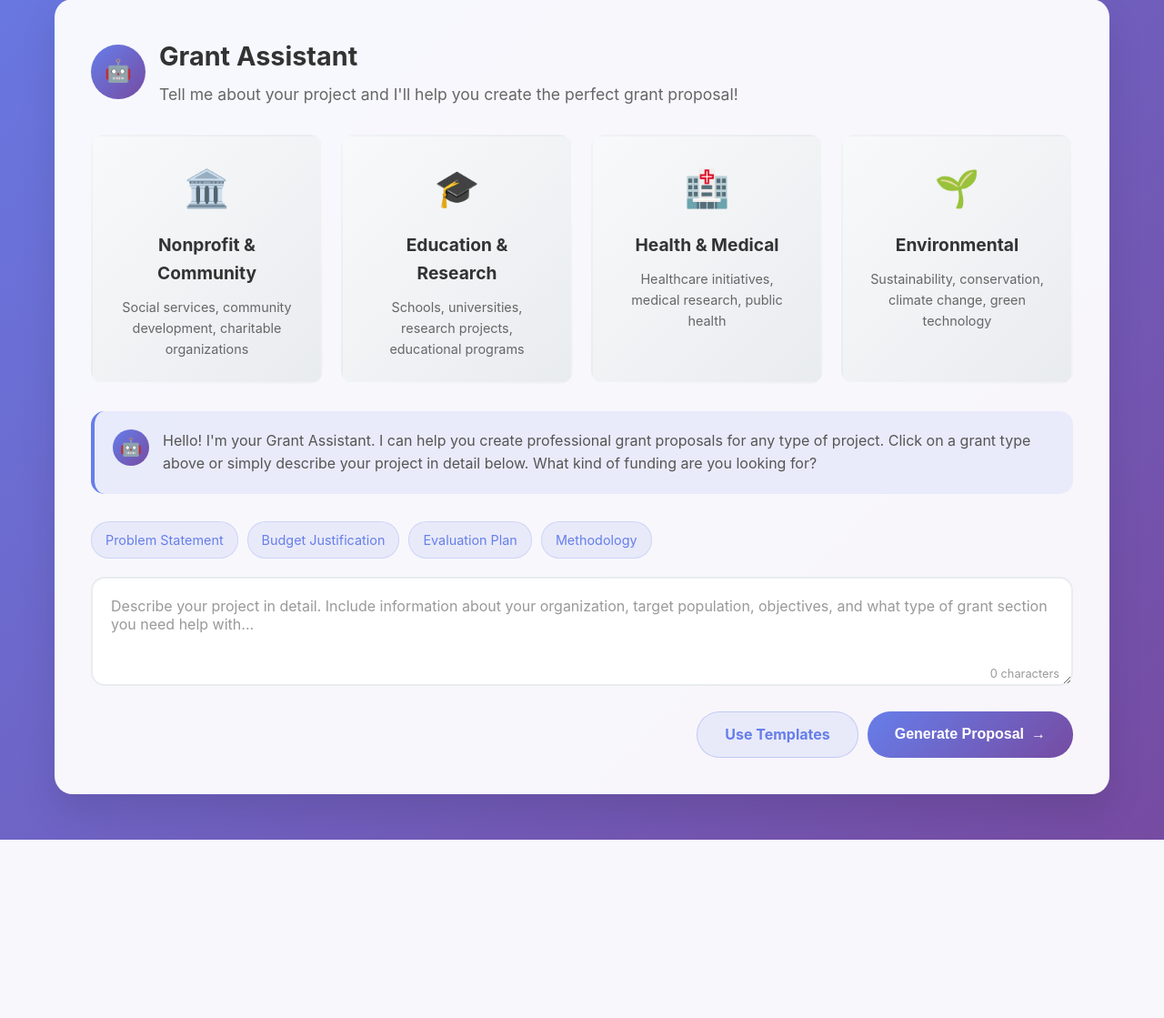
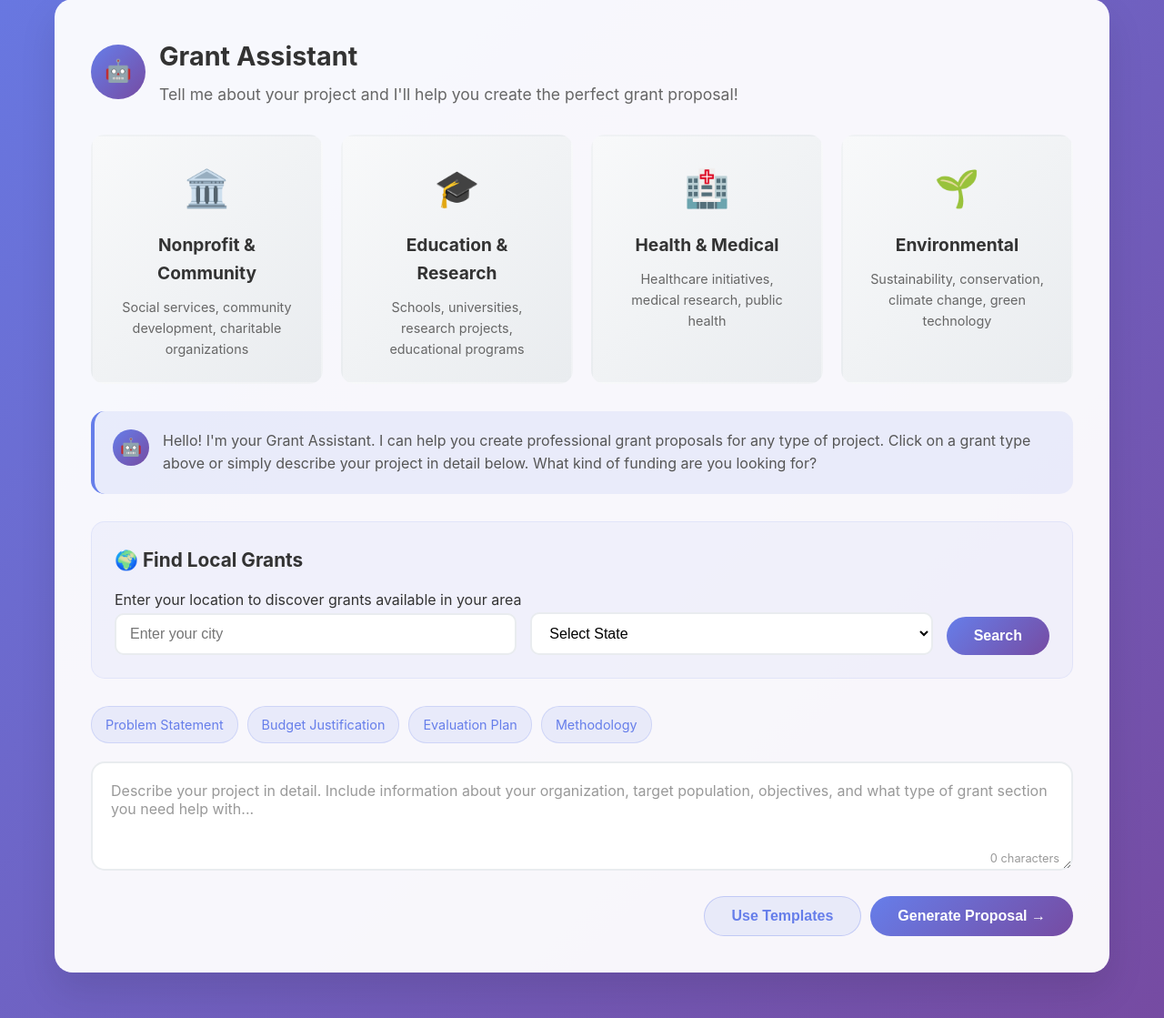
Before and after one commit to voycebutler18/GrantGenius-, a Flask app: page / in a window 1280 px wide. Shown: the part 360-1479 px from the top of the page at 91% size. Before the commit the page ends 1283 px from the top, so only its background shows below. Run offline with Flask 3, Linux system fonts and the light colour scheme.

Commit message:
Update index.html

```diff
--- a/templates/index.html
+++ b/templates/index.html
@@ -198,6 +198,127 @@
             line-height: 1.6;
         }
 
+        /* NEW: Location Section Styles */
+        .location-section {
+            background: rgba(102, 126, 234, 0.05);
+            border-radius: 15px;
+            padding: 25px;
+            margin-bottom: 30px;
+            border: 1px solid rgba(102, 126, 234, 0.1);
+        }
+
+        .location-section h3 {
+            color: #333;
+            margin-bottom: 15px;
+            font-size: 1.3rem;
+            display: flex;
+            align-items: center;
+            gap: 10px;
+        }
+
+        .location-form {
+            display: flex;
+            gap: 15px;
+            align-items: end;
+            flex-wrap: wrap;
+        }
+
+        .location-form input,
+        .location-form select {
+            flex: 1;
+            min-width: 150px;
+            padding: 12px 15px;
+            border: 2px solid #e9ecef;
+            border-radius: 10px;
+            font-size: 1rem;
+            transition: all 0.3s ease;
+            background: white;
+        }
+
+        .location-form input:focus,
+        .location-form select:focus {
+            outline: none;
+            border-color: #667eea;
+            box-shadow: 0 0 0 3px rgba(102, 126, 234, 0.1);
+        }
+
+        .location-form .btn {
+            flex-shrink: 0;
+        }
+
+        .grants-results {
+            background: white;
+            border-radius: 15px;
+            padding: 25px;
+            margin-bottom: 30px;
+            box-shadow: 0 5px 15px rgba(0, 0, 0, 0.1);
+            display: none;
+        }
+
+        .grants-results.active {
+            display: block;
+        }
+
+        .grants-results h3 {
+            color: #333;
+            margin-bottom: 20px;
+            font-size: 1.4rem;
+            display: flex;
+            align-items: center;
+            gap: 10px;
+        }
+
+        .grants-grid {
+            display: grid;
+            grid-template-columns: repeat(auto-fit, minmax(300px, 1fr));
+            gap: 20px;
+        }
+
+        .grant-card {
+            background: #f8f9fa;
+            border-radius: 12px;
+            padding: 20px;
+            border-left: 4px solid #667eea;
+            transition: all 0.3s ease;
+            cursor: pointer;
+        }
+
+        .grant-card:hover {
+            transform: translateY(-3px);
+            box-shadow: 0 5px 15px rgba(0, 0, 0, 0.1);
+        }
+
+        .grant-card h4 {
+            color: #333;
+            margin-bottom: 8px;
+            font-size: 1.1rem;
+        }
+
+        .grant-card .grant-agency {
+            color: #667eea;
+            font-weight: bold;
+            font-size: 0.9rem;
+            margin-bottom: 8px;
+        }
+
+        .grant-card .grant-amount {
+            color: #28a745;
+            font-weight: bold;
+            margin-bottom: 8px;
+        }
+
+        .grant-card .grant-deadline {
+            color: #dc3545;
+            font-size: 0.9rem;
+            margin-bottom: 10px;
+        }
+
+        .grant-card .grant-description {
+            color: #666;
+            font-size: 0.9rem;
+            line-height: 1.4;
+        }
+
         .form-container {
             margin-top: 30px;
         }
@@ -374,6 +495,19 @@
             .submit-container {
                 flex-direction: column;
             }
+
+            .location-form {
+                flex-direction: column;
+            }
+
+            .location-form input,
+            .location-form select {
+                min-width: 100%;
+            }
+
+            .grants-grid {
+                grid-template-columns: 1fr;
+            }
         }
     </style>
 </head>
@@ -435,112 +569,99 @@
                 </div>
             </div>
 
-            {% if error %}
-            <div class="error-message">
-                {{ error }}
-            </div>
-            {% endif %}
-
-            <form method="POST" action="{{ url_for('generate_grant_response') }}" id="grantForm">
-                <div class="form-container">
-                    <div class="quick-actions">
-                        <span class="quick-action" onclick="addQuickText('I need help writing a problem statement for')">Problem Statement</span>
-                        <span class="quick-action" onclick="addQuickText('I need a budget justification for')">Budget Justification</span>
-                        <span class="quick-action" onclick="addQuickText('I need an evaluation plan for')">Evaluation Plan</span>
-                        <span class="quick-action" onclick="addQuickText('I need a methodology section for')">Methodology</span>
-                    </div>
-
-                    <div class="form-group">
-                        <textarea
-                            name="prompt"
-                            id="prompt"
-                            placeholder="Describe your project in detail. Include information about your organization, target population, objectives, and what type of grant section you need help with..."
-                            required
-                            oninput="updateCharCount()"
-                        ></textarea>
-                        <div class="char-counter">
-                            <span id="charCount">0</span> characters
-                        </div>
-                    </div>
-
-                    <div class="submit-container">
-                        <a href="{{ url_for('templates_page') }}" class="btn btn-secondary">Use Templates</a>
-                        <button type="submit" class="btn btn-primary" id="submitBtn">
-                            <span>Generate Proposal</span>
-                            <span>→</span>
-                        </button>
-                    </div>
-                </div>
-            </form>
-
-            <div class="loading" id="loadingDiv">
-                <div class="spinner"></div>
-                <p>Generating your grant proposal content...</p>
+            <!-- NEW: Location Section -->
+            <!-- NEW: Location Section -->
+        <div class="location-section">
+            <h3>🌍 Find Local Grants</h3>
+            <p>Enter your location to discover grants available in your area</p>
+            <div class="location-form">
+                <input type="text" id="city" placeholder="Enter your city" required>
+                <select id="state" required>
+                    <option value="">Select State</option>
+                    <option value="AL">Alabama</option>
+                    <option value="AK">Alaska</option>
+                    <option value="AZ">Arizona</option>
+                    <option value="AR">Arkansas</option>
+                    <option value="CA">California</option>
+                    <option value="CO">Colorado</option>
+                    <option value="CT">Connecticut</option>
+                    <option value="DE">Delaware</option>
+                    <option value="FL">Florida</option>
+                    <option value="GA">Georgia</option>
+                    <option value="HI">Hawaii</option>
+                    <option value="ID">Idaho</option>
+                    <option value="IL">Illinois</option>
+                    <option value="IN">Indiana</option>
+                    <option value="IA">Iowa</option>
+                    <option value="KS">Kansas</option>
+                    <option value="KY">Kentucky</option>
+                    <option value="LA">Louisiana</option>
+                    <option value="ME">Maine</option>
+                    <option value="MD">Maryland</option>
+                    <option value="MA">Massachusetts</option>
+                    <option value="MI">Michigan</option>
+                    <option value="MN">Minnesota</option>
+                    <option value="MS">Mississippi</option>
+                    <option value="MO">Missouri</option>
+                    <option value="MT">Montana</option>
+                    <option value="NE">Nebraska</option>
+                    <option value="NV">Nevada</option>
+                    <option value="NH">New Hampshire</option>
+                    <option value="NJ">New Jersey</option>
+                    <option value="NM">New Mexico</option>
+                    <option value="NY">New York</option>
+                    <option value="NC">North Carolina</option>
+                    <option value="ND">North Dakota</option>
+                    <option value="OH">Ohio</option>
+                    <option value="OK">Oklahoma</option>
+                    <option value="OR">Oregon</option>
+                    <option value="PA">Pennsylvania</option>
+                    <option value="RI">Rhode Island</option>
+                    <option value="SC">South Carolina</option>
+                    <option value="SD">South Dakota</option>
+                    <option value="TN">Tennessee</option>
+                    <option value="TX">Texas</option>
+                    <option value="UT">Utah</option>
+                    <option value="VT">Vermont</option>
+                    <option value="VA">Virginia</option>
+                    <option value="WA">Washington</option>
+                    <option value="WV">West Virginia</option>
+                    <option value="WI">Wisconsin</option>
+                    <option value="WY">Wyoming</option>
+                </select>
+                <button class="btn btn-primary">Search</button>
             </div>
         </div>
+
+        <!-- Input Section -->
+        <div class="form-container">
+            <div class="quick-actions">
+                <div class="quick-action">Problem Statement</div>
+                <div class="quick-action">Budget Justification</div>
+                <div class="quick-action">Evaluation Plan</div>
+                <div class="quick-action">Methodology</div>
+            </div>
+            <div class="form-group">
+                <textarea id="project-description" placeholder="Describe your project in detail. Include information about your organization, target population, objectives, and what type of grant section you need help with..."></textarea>
+                <div class="char-counter">0 characters</div>
+            </div>
+            <div class="submit-container">
+                <button class="btn btn-secondary">Use Templates</button>
+                <button class="btn btn-primary">Generate Proposal →</button>
+            </div>
+        </div>
+
+        <!-- Loading Indicator -->
+        <div class="loading" id="loading">
+            <div class="spinner"></div>
+            <p>Generating your proposal...</p>
+        </div>
+
+        <!-- Results Section -->
+        <div class="grants-results" id="results">
+            <h3>📄 Proposal Output</h3>
+            <div id="output-content"></div>
+        </div>
     </div>
-
-    <script>
-        function updateCharCount() {
-            const textarea = document.getElementById('prompt');
-            const charCount = document.getElementById('charCount');
-            charCount.textContent = textarea.value.length;
-        }
-
-        function selectCategory(category) {
-            const textarea = document.getElementById('prompt');
-            let prompt = '';
-
-            switch(category) {
-                case 'nonprofit':
-                    prompt = 'I need help writing a grant proposal for a nonprofit organization focused on ';
-                    break;
-                case 'education':
-                    prompt = 'I need help writing a grant proposal for an educational project that ';
-                    break;
-                case 'health':
-                    prompt = 'I need help writing a grant proposal for a health/medical initiative that ';
-                    break;
-                case 'environmental':
-                    prompt = 'I need help writing a grant proposal for an environmental project that ';
-                    break;
-            }
-
-            textarea.value = prompt;
-            textarea.focus();
-            updateCharCount();
-        }
-
-        function addQuickText(text) {
-            const textarea = document.getElementById('prompt');
-            textarea.value = text + ' ';
-            textarea.focus();
-            updateCharCount();
-        }
-
-        // Handle form submission
-        document.getElementById('grantForm').addEventListener('submit', function(e) {
-            const submitBtn = document.getElementById('submitBtn');
-            const loadingDiv = document.getElementById('loadingDiv');
-
-            // Show loading state
-            submitBtn.disabled = true;
-            submitBtn.innerHTML = '<span>Generating...</span>';
-            loadingDiv.classList.add('active');
-        });
-
-        // Check for template from localStorage (from templates page)
-        window.addEventListener('load', function() {
-            const selectedTemplate = localStorage.getItem('selectedTemplate');
-            if (selectedTemplate) {
-                document.getElementById('prompt').value = selectedTemplate;
-                updateCharCount();
-                localStorage.removeItem('selectedTemplate');
-            }
-        });
-
-        // Initialize character count
-        updateCharCount();
-    </script>
 </body>
 </html>
```
